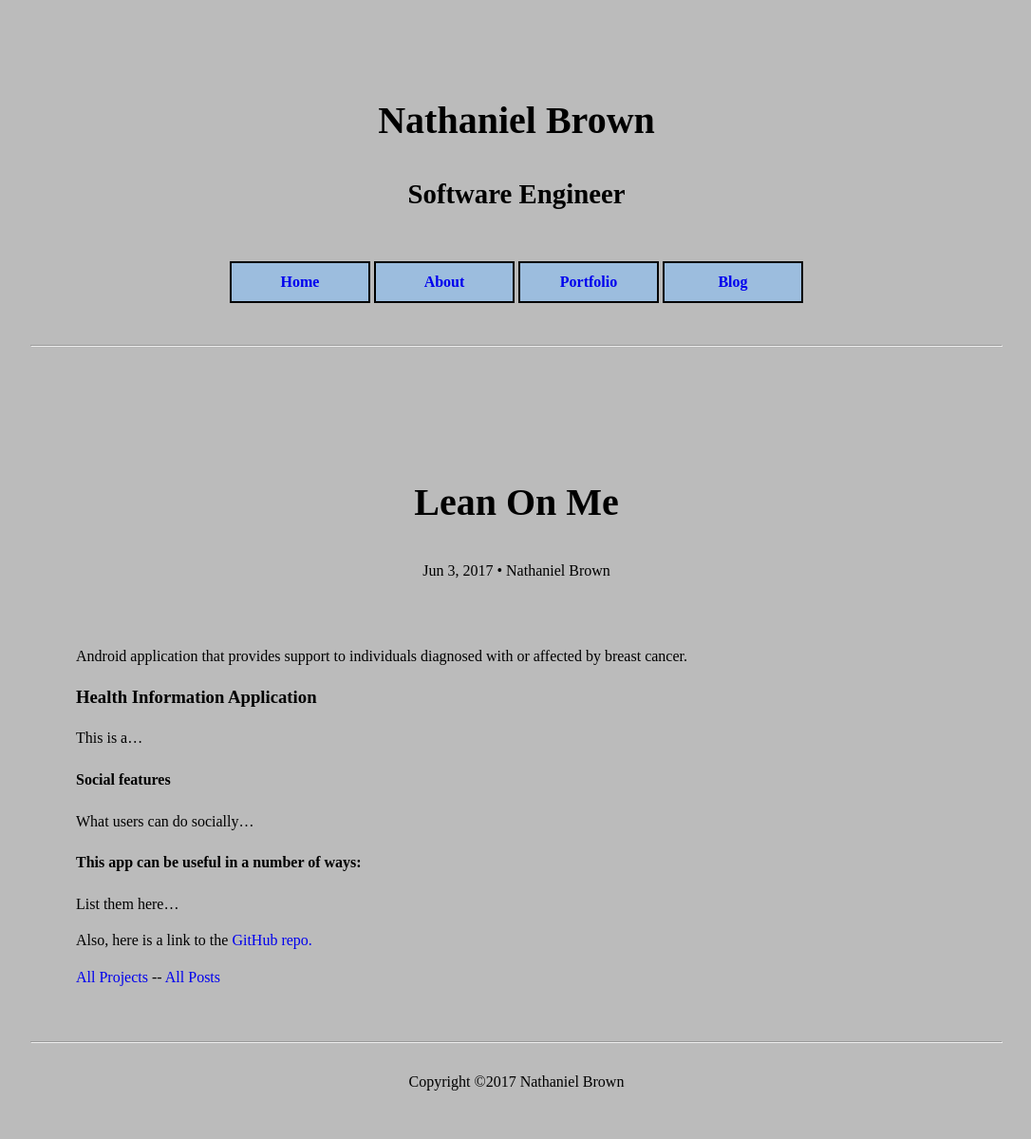
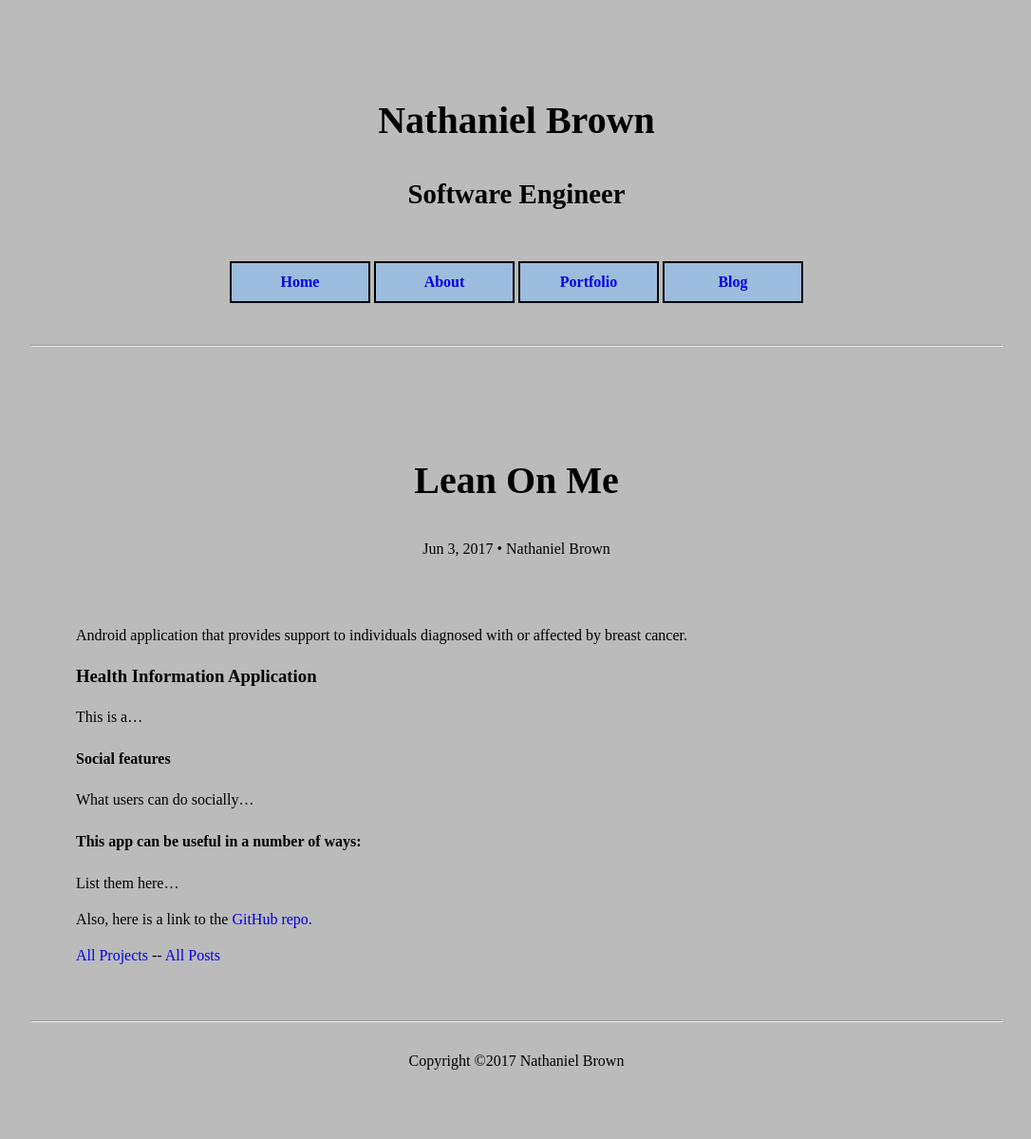
Before and after one commit to ngbcode/ngbcode.github.io, a Jekyll site: the page built from _posts/projects/2017-06-03-lean-on-me.md, in a window 1280 px wide. Shown: the whole page at 95% size, without its empty margins (96-1182 px from the left). Built offline with Jekyll 4.4.1, drawn with Linux system fonts in a browser that asks for light colours; some web fonts are replaced; after the commit the page ends 1176 px from its top, so only the background shows below that.

Commit message:
update layout spacing

```diff
--- a/_layouts/post.html
+++ b/_layouts/post.html
@@ -40,7 +40,6 @@
 				</nav>
 			</header>
 			<hr>
-			<br>
 			<article class="post section" itemscope itemtype="http://schema.org/BlogPosting">
 
 				<header class="post-header">
--- a/assets/css/style.scss
+++ b/assets/css/style.scss
@@ -44,13 +44,13 @@
 
 .main {
     width: 80%;
-    min-height: 450px;
-    min-width: 450px;
+    min-height: 600px;
+    min-width: 600px;
     margin: auto;
     padding: $spacing-small;
     @include media-query($on-laptop) {
-        max-width: 600px;
-        padding: 0;
+        width: 650px;
+        padding: $spacing-small * 0.75;
         font-size: $font-size * 1.5;
     }
 }
@@ -135,6 +135,7 @@
     margin: auto;
     text-align: center;
     @include media-query($on-laptop) {
+        padding-bottom: $spacing-small;
         font-size: $font-size * 0.7;
     }
 }
```
